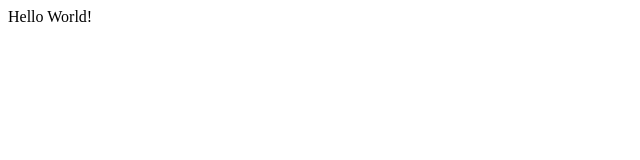
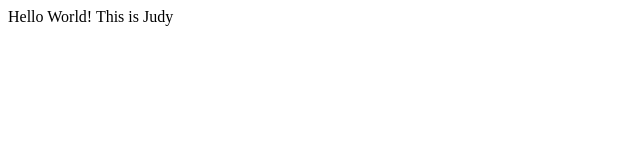
Before and after one commit to jlomelin7/754-demo, a plain HTML site: page index.html in a window 1280 px wide. Shown: the full height of the page, 0-640 px from the left. Drawn offline with Linux system fonts and the light colour scheme.

Commit message:
Update index.html
added my name to index

```diff
--- a/index.html
+++ b/index.html
@@ -5,7 +5,7 @@
 </head>
 
 <body>
-    <p>Hello World!</p>
+    <p>Hello World! This is Judy</p>
 </body>
 
 
```
